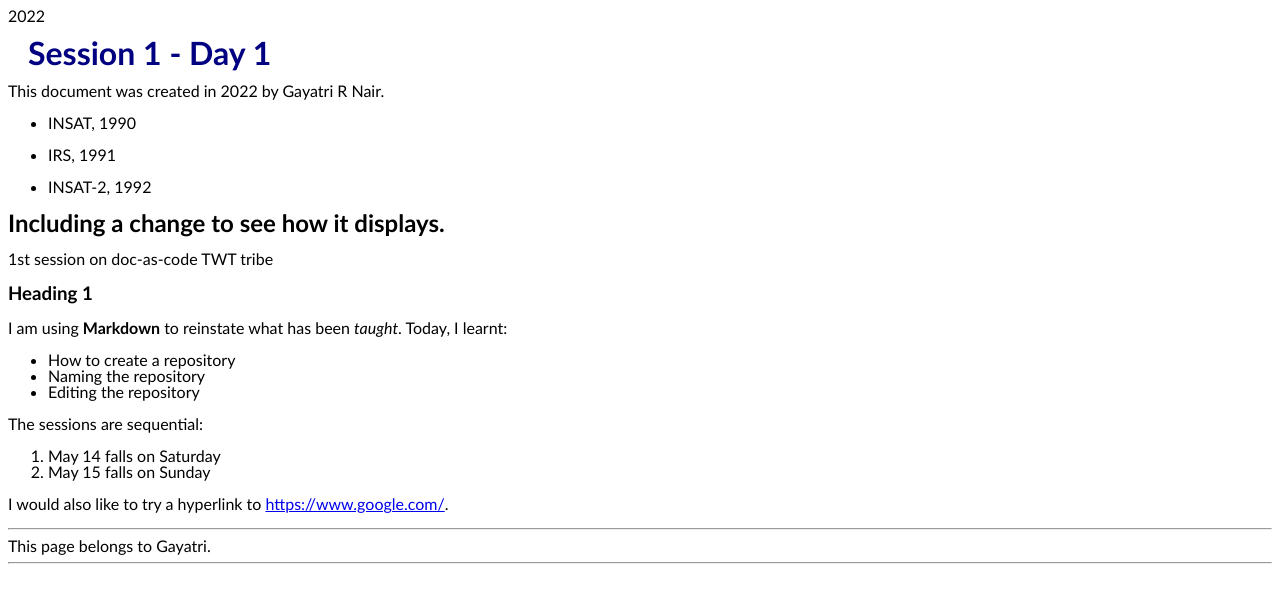
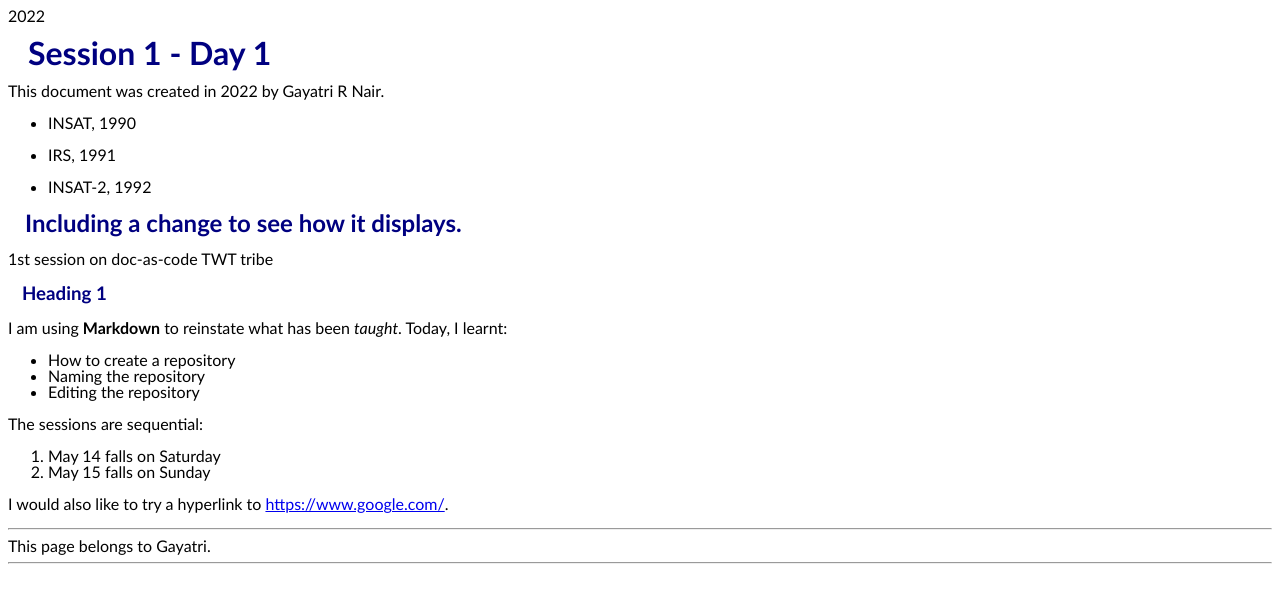
Before and after one commit to gai3nair/Doc-as-Code-session, a Jekyll site: the page built from index.md, in a window 1280 px wide. Shown: the top 603 px of the page. Built offline with Jekyll 4.4.1, drawn with Linux system fonts in a browser that asks for light colours; our own code applies the rules of GitHub Pages for plain Markdown files.

Commit message:
Update style.css

```diff
--- a/assets/css/style.css
+++ b/assets/css/style.css
@@ -7,3 +7,13 @@ h1 {
   color: navy;
   margin-left: 20px;
 }
+
+h2 {
+  color: navy;
+  margin-left: 17px;
+}
+
+h3 {
+  color: navy;
+  margin-left: 14px;
+}
```
